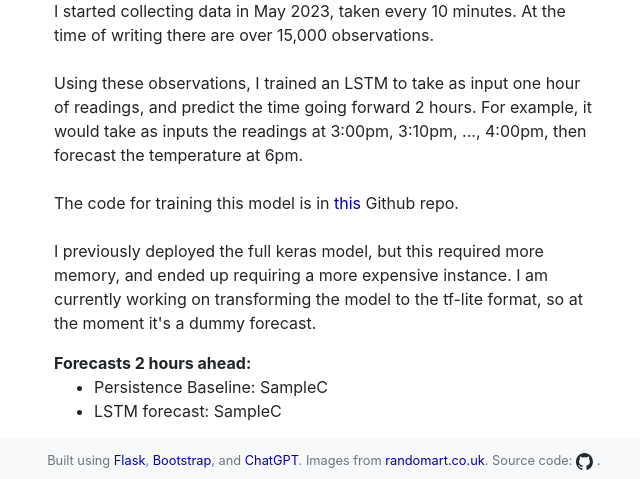
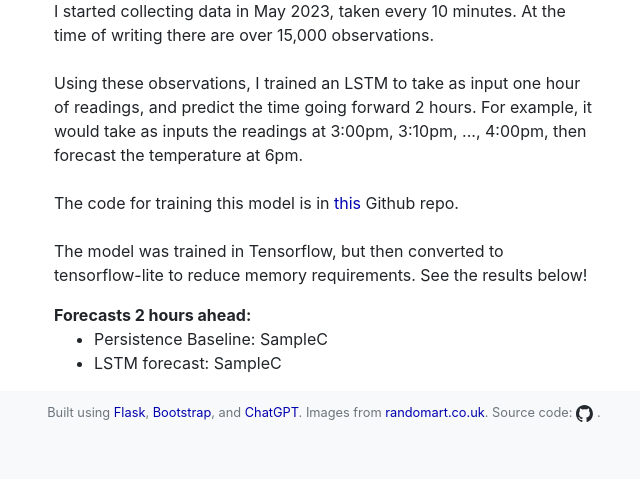
Before and after one commit to bndxn/flask-website, a Flask app: template templates/plotly.html in a window 1280 px wide. Shown: the part 510-989 px from the top of the page, without its empty margins (316-956 px from the left). After the commit the page ends 932 px from the top, so only its background shows below. Run offline with Flask 3, Linux system fonts and the light colour scheme; the template is opened without the code that fills it: most values are stand-ins (such as "Sample title", 1, 10 or a date in 2020); some libraries are stand-ins or nearby versions.

Commit message:
remove keras req, update text

```diff
--- a/requirements.txt
+++ b/requirements.txt
@@ -22,7 +22,6 @@ importlib-metadata==6.8.0
 itsdangerous==2.1.2
 Jinja2==3.1.2
 jmespath==1.0.1
-keras==2.13.1
 libclang==16.0.6
 Markdown==3.4.3
 markdown2==2.4.10
--- a/templates/base.html
+++ b/templates/base.html
@@ -173,7 +173,7 @@
           <a href="https://getbootstrap.com/" target="_blank">Bootstrap</a>, and
           <a href="https://chat.openai.com/" target="_blank">ChatGPT</a>. Images from <a href="https://randomart.co.uk/" target="_blank">randomart.co.uk</a>.
           Source code:
-          <a href="https://github.com/bndxn/raspi-weather-station">
+          <a href="https://github.com/bndxn/flask-website">
             <img src="{{ url_for('static', filename='images/github-mark.svg') }}" height=17px alt="GitHub Logo">
           </a>.
 
--- a/templates/plotly.html
+++ b/templates/plotly.html
@@ -35,8 +35,7 @@
       <br><br>
       The code for training this model is in <a href="https://github.com/bndxn/raspi-weather-station">this</a> Github repo.
       <br><br>
-      I previously deployed the full keras model, but this required more memory, and ended up requiring a more expensive instance.
-      I am currently working on transforming the model to the tf-lite format, so at the moment it's a dummy forecast.
+      The model was trained in Tensorflow, but then converted to tensorflow-lite to reduce memory requirements. See the results below!
     </p>
     <b>Forecasts 2 hours ahead:</b>
     <ul>
```
